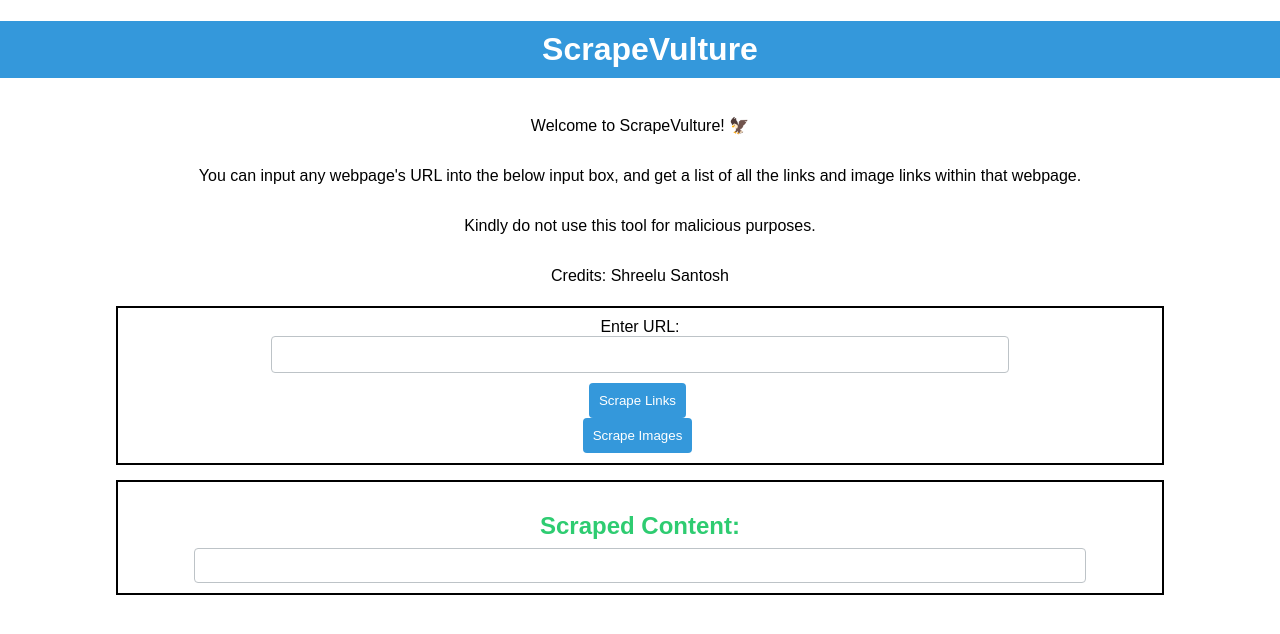
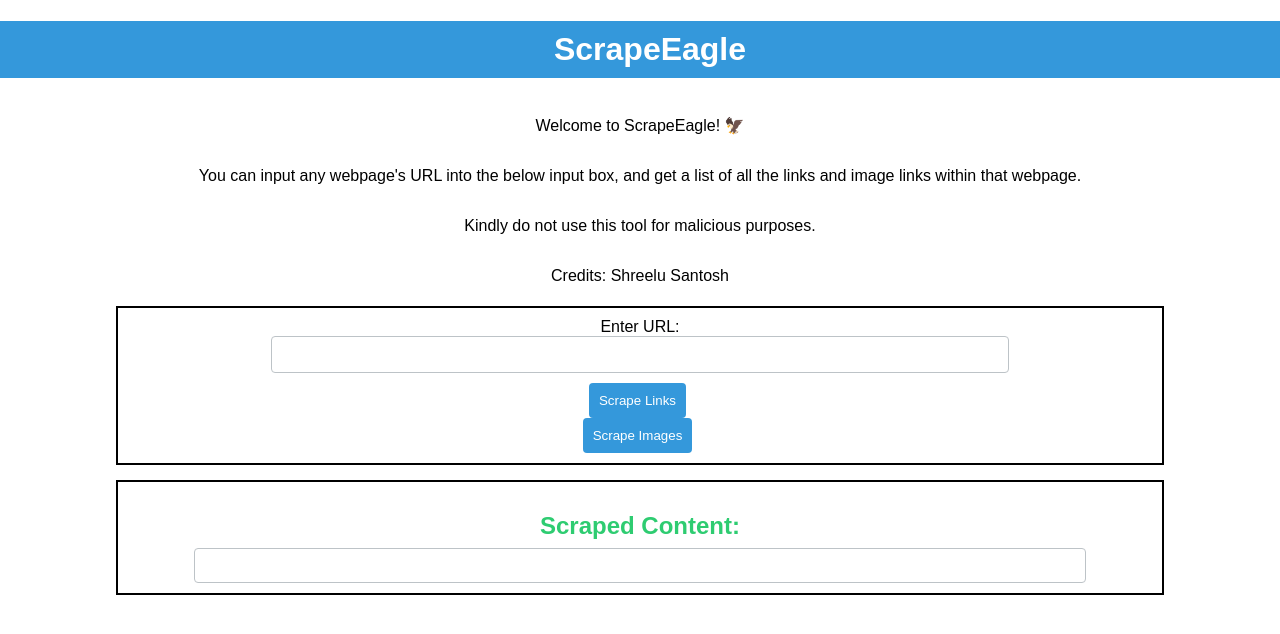
Before and after one commit to ShreeluSantosh/ScrapeEagle, a React (Create React App) app in the folder frontend-app/: page / in a window 1280 px wide. Shown: the top 634 px of the page. Built offline with nearby package versions, Linux system fonts and the light colour scheme.

Commit message:
Update App.js

```diff
--- a/frontend-app/src/App.js
+++ b/frontend-app/src/App.js
@@ -46,10 +46,10 @@
 
   return (
     <div className="App">
-      <h1 className="App-title">ScrapeVulture</h1>
+      <h1 className="App-title">ScrapeEagle</h1>
       <div className="App-content">
         <p align="center">
-          Welcome to ScrapeVulture! 🦅
+          Welcome to ScrapeEagle! 🦅
         </p>
         <p align="center">
           You can input any webpage's URL into the below input box, and get a list of all the links and image links within that webpage.
```
